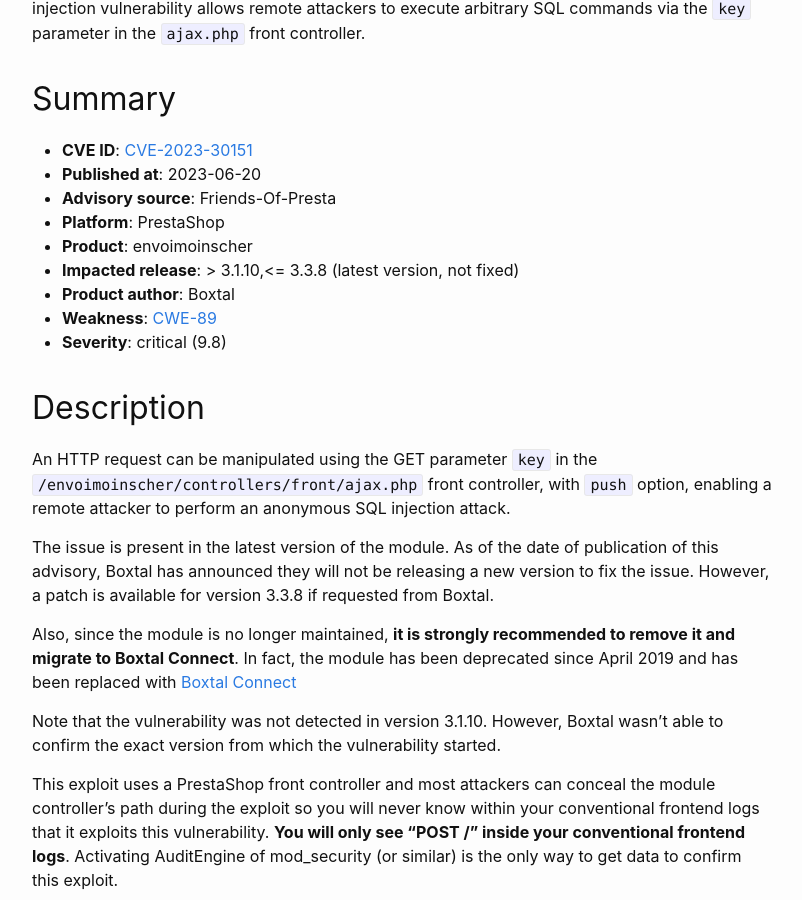
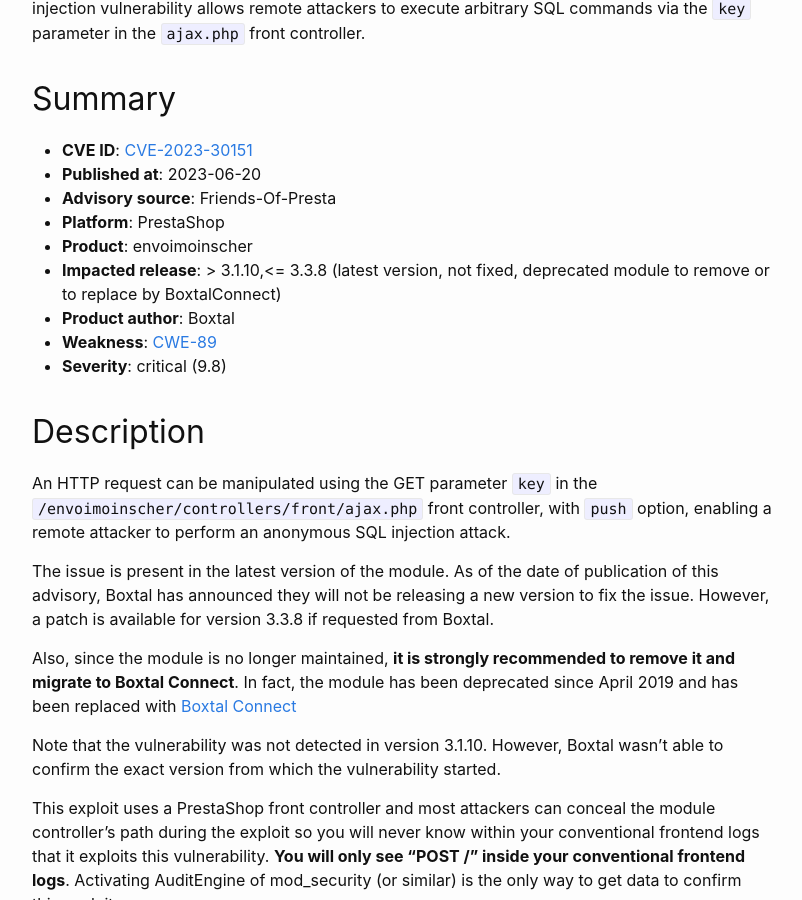
Before and after one commit to friends-of-presta/security-advisories, a Jekyll site: the page built from _posts/2023-06-20-envoimoinscher.md, in a window 1280 px wide and 900 px high, scrolled down 379 px. Shown: the whole window, without its empty margins (238-1040 px from the left). Built offline with Jekyll 4.4.1, drawn with Linux system fonts in a browser that asks for light colours.

Commit message:
Publish _posts/2023-06-20-envoimoinscher.md - add mention of Boxtal Connect in the Summary

```diff
--- a/_posts/2023-06-20-envoimoinscher.md
+++ b/_posts/2023-06-20-envoimoinscher.md
@@ -18,7 +18,7 @@ In the Boxtal (envoimoinscher) module from Boxtal for PrestaShop, after version
 * **Advisory source**: Friends-Of-Presta
 * **Platform**: PrestaShop
 * **Product**: envoimoinscher
-* **Impacted release**: > 3.1.10,<= 3.3.8 (latest version, not fixed)
+* **Impacted release**: > 3.1.10,<= 3.3.8 (latest version, not fixed, deprecated module to remove or to replace by BoxtalConnect)
 * **Product author**: Boxtal
 * **Weakness**: [CWE-89](https://cwe.mitre.org/data/definitions/89.html)
 * **Severity**: critical (9.8)
```
